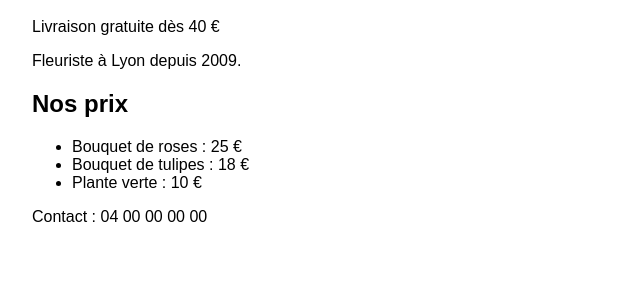
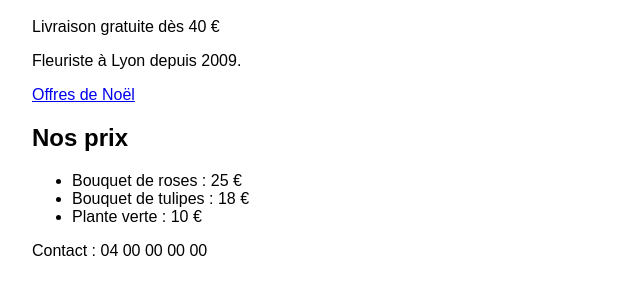
Before and after one commit to Abidharoon/fleurdelyon-equipe1, a plain HTML site: page index.html in a window 1280 px wide. Shown: the part 72-366 px from the top of the page, without its empty margins (0-640 px from the left). Drawn offline with Linux system fonts and the light colour scheme.

Commit message:
Ajoute le lien vers la page de Noël

```diff
--- a/index.html
+++ b/index.html
@@ -9,6 +9,7 @@
  <h1>FleurDeLyon</h1>
  <p>Livraison gratuite dès 40 €</p>
  <p>Fleuriste à Lyon depuis 2009.</p>
+ <p><a href="noel.html">Offres de Noël</a></p>
  <h2>Nos prix</h2>
  <ul>
  <li>Bouquet de roses : 25 €</li>
```
